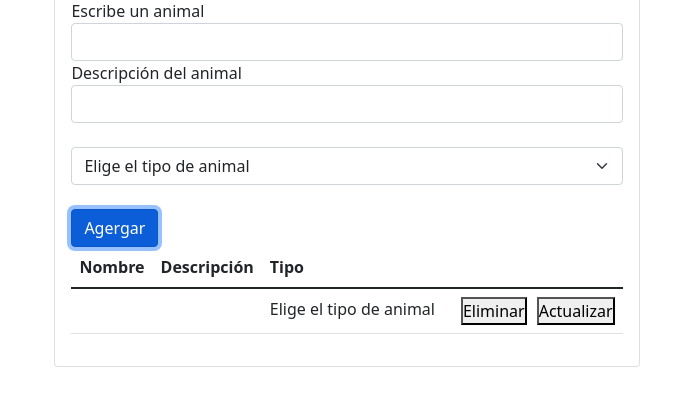
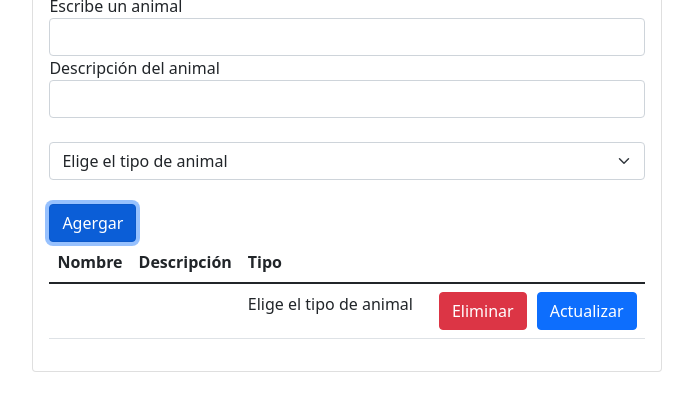
Before and after one commit to Mayra234/exercises-crud, a plain HTML site: page animals/index.html in a window 1280 px wide. Both pictures are taken after a click on the button "Agergar". Shown: the part 254-662 px from the top of the page, without its empty margins (293-986 px from the left). Drawn offline with nearby package versions, Linux system fonts and the light colour scheme.

Commit message:
Se agregan clases para los botones actualizar y eliminar

```diff
--- a/animals/script.js
+++ b/animals/script.js
@@ -73,6 +73,7 @@ function renderAnimal() {
     //Se genera el botón de eliminar dentro del LI
     const deleteButton = document.createElement('button');
     deleteButton.innerText = 'Eliminar';
+    deleteButton.classList = 'btn btn-danger';
     deleteButton.style.marginLeft = '10px';
     deleteButton.addEventListener('click', function () {
       deleteAnimal(index);
@@ -81,6 +82,7 @@ function renderAnimal() {
     //Se genera el botón de actualizar dentro del LI
     const updateButton = document.createElement('button');
     updateButton.innerText = 'Actualizar';
+    updateButton.classList = 'btn btn-primary';
     updateButton.style.marginLeft = '10px';
     updateButton.addEventListener('click', () => {
       updateAnimal(index);
```
Also changed, not shown: objetos/index.html (+1 -1 lines).
